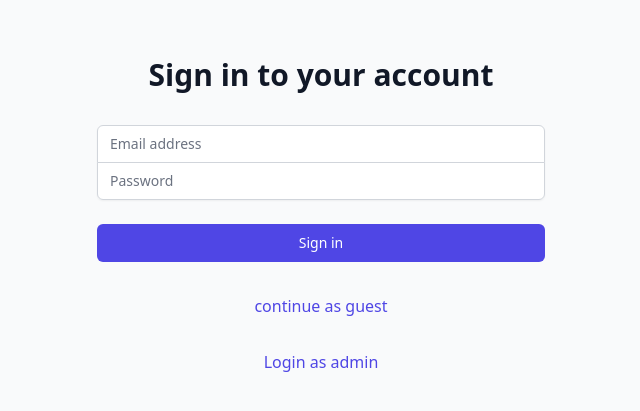
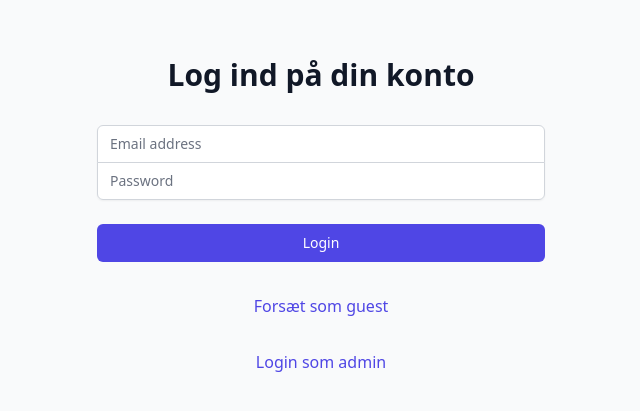
Before and after one commit to Mads866f/PL-project, a Next.js app: page / in a window 1280 px wide. Shown: the part 197-608 px from the top of the page, without its empty margins (319-959 px from the left). Built offline with nearby package versions, Linux system fonts and the light colour scheme.

Commit message:
Changed display language to danish

```diff
--- a/src/app/admin/components/StudentScoresChart.jsx
+++ b/src/app/admin/components/StudentScoresChart.jsx
@@ -19,25 +19,25 @@ const StudentScoresChart = ({ data, title, dates }) => {
         labels: dates,
         datasets: [
             {
-                label: 'Education',
+                label: 'Undervisning',
                 data: scores.map(score => score.education),
                 borderColor: 'rgba(75, 192, 192, 1)',
                 fill: false,
             },
             {
-                label: 'Pauses',
+                label: 'Pauser',
                 data: scores.map(score => score.pauses),
                 borderColor: 'rgba(153, 102, 255, 1)',
                 fill: false,
             },
             {
-                label: 'Home',
+                label: 'Hjemme',
                 data: scores.map(score => score.home),
                 borderColor: 'rgba(255, 159, 64, 1)',
                 fill: false,
             },
             {
-                label: 'Overall',
+                label: 'Generelt',
                 data: scores.map(score => score.overall),
                 borderColor: 'rgba(255, 99, 132, 1)',
                 fill: false,
--- a/src/app/components/Landingpage.js
+++ b/src/app/components/Landingpage.js
@@ -7,7 +7,7 @@ const Landingpage = () => {
       <div className="max-w-md w-full space-y-8">
         <div>
           <h2 className="mt-6 text-center text-3xl font-extrabold text-gray-900">
-            Sign in to your account
+            Log ind på din konto
           </h2>
         </div>
         <form className="mt-8 space-y-6">
@@ -48,20 +48,20 @@ const Landingpage = () => {
               type="submit"
               className="group relative w-full flex justify-center py-2 px-4 border border-transparent text-sm font-medium rounded-md text-white bg-indigo-600 hover:bg-indigo-700 focus:outline-none focus:ring-2 focus:ring-offset-2 focus:ring-indigo-500"
             >
-              Sign in
+              Login
             </button>
           </div>
         </form>
         <div className="text-center">
         <Link className="text-indigo-600 hover:text-indigo-500 font-medium"
         href="/user/1">
-            continue as guest
+            Forsæt som guest
           </Link>
         </div>
         <div className="text-center">
         <Link className="text-indigo-600 hover:text-indigo-500 font-medium"
         href="/admin">
-            Login as admin
+            Login som admin
           </Link>
         </div>
       </div>
--- a/src/app/components/QuizDoneComponent.jsx
+++ b/src/app/components/QuizDoneComponent.jsx
@@ -16,7 +16,7 @@ const QuizDoneComponent = () => {
                     <div className="text-center">
                         <Link href="/">
                             <div className="bg-blue-500 hover:bg-blue-700 text-white font-bold py-3 px-6 rounded-lg inline-block">
-                                tilbage til Startside
+                                Tilbage til Startside
                             </div>
                         </Link>
                     </div>
```
